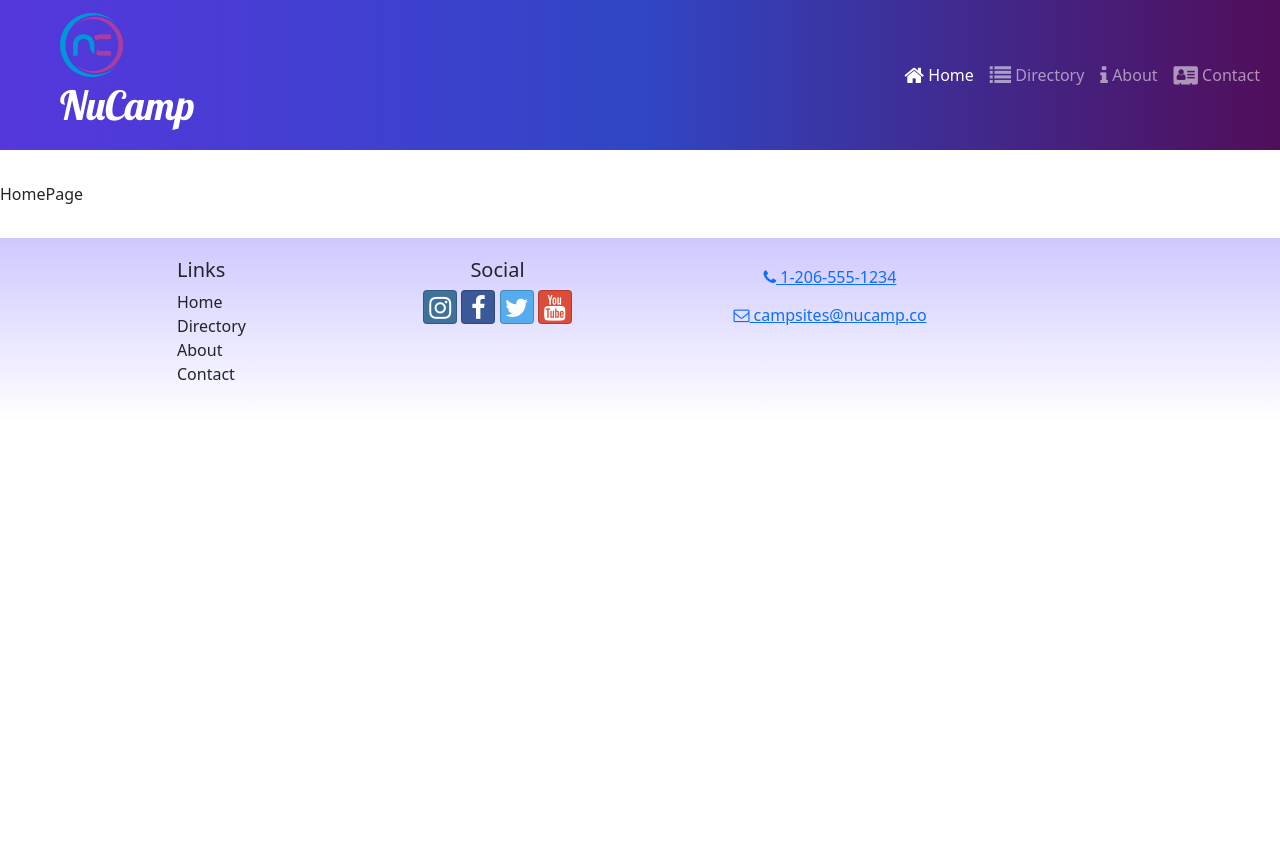
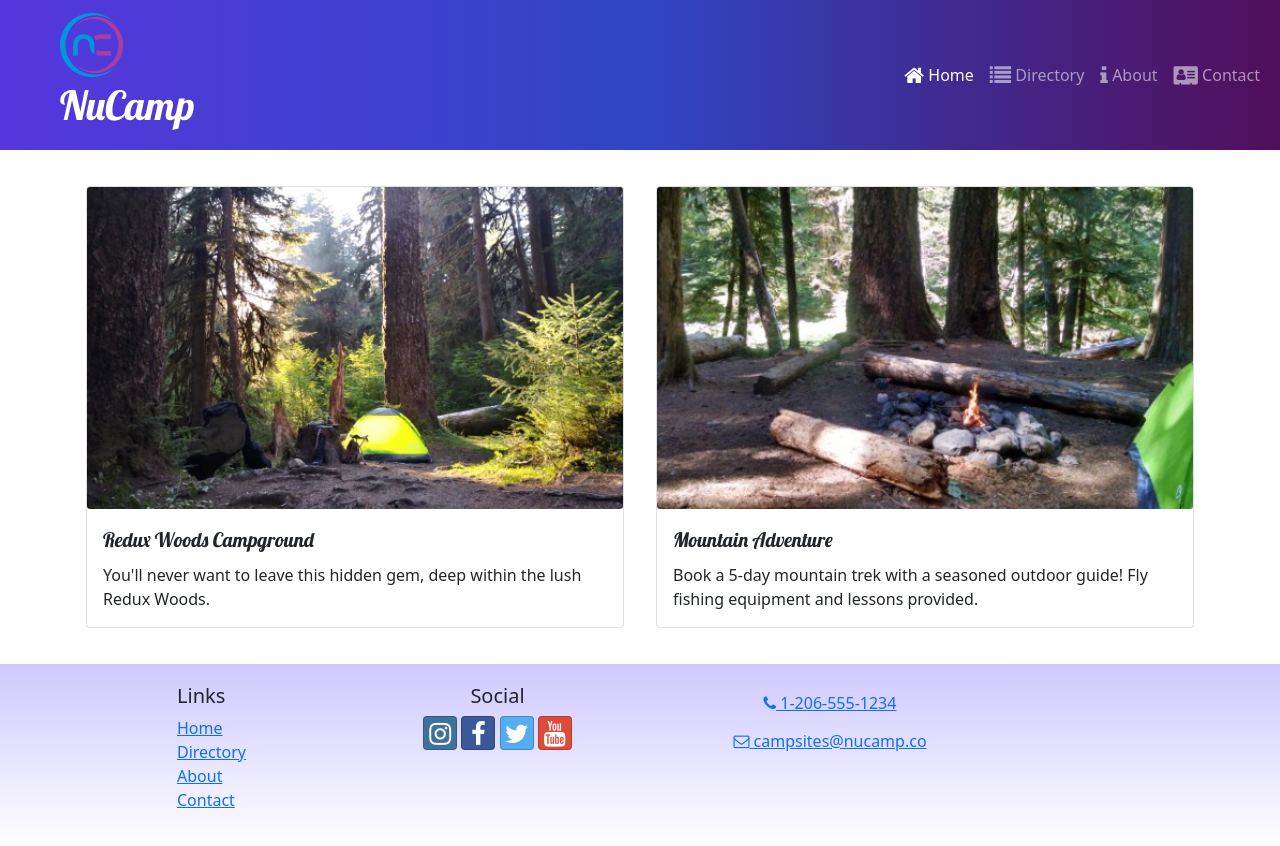
Before and after one commit to naniitsnina/nucampsite-react, a React (Create React App) app: page / in a window 1280 px wide. Before the commit the page ends 800 px from the top, so only its background shows below. Built offline with nearby package versions, Linux system fonts and the light colour scheme.

Commit message:
Homepage Display

```diff
--- a/src/components/Footer.js
+++ b/src/components/Footer.js
@@ -9,16 +9,20 @@
                     <Col xs={{ size: 4, offset: 1 }} sm='2'>
                         <h5>Links</h5>
                         <ul className='list-unstyled'>
-                            <li Link to='/'> Home
+                            <li>
+                                <Link to='/'> Home </Link>
 
                             </li>
-                            <li Link to='/directory'> Directory
+                            <li>
+                                <Link to='/directory'> Directory </Link>
 
                             </li>
-                            <li Link to='/about'> About
+                            <li>
+                                <Link to='/about'> About </Link>
 
                             </li>
-                            <li Link to='/contact'> Contact
+                            <li>
+                                <Link to='/contact'> Contact  </Link>
 
                             </li>
                         </ul>
--- a/src/components/Header.js
+++ b/src/components/Header.js
@@ -1,4 +1,4 @@
-import { Col, Navbar, NavbarBrand } from 'reactstrap';
+import { Navbar, NavbarBrand } from 'reactstrap';
 import NucampLogo from '../app/assets/img/logo.png';
 import {useState} from 'react';
 import { Collapse, NavbarToggler, Nav, NavItem } from 'reactstrap';
--- a/src/features/campsites/campsitesSlice.js
+++ b/src/features/campsites/campsitesSlice.js
@@ -11,3 +11,7 @@
 export const selectCampsiteById = (id) => {
     return CAMPSITES.find((campsite) => campsite.id === id);
 }
+
+export const selectFeaturedCampsite = () => {
+    return CAMPSITES.find((campsite) => campsite.featured)
+}
--- /dev/null
+++ b/src/features/display/DisplayCard.js
@@ -0,0 +1,20 @@
+import {Card, CardImg, CardText, CardBody, CardTitle } from 'reactstrap';
+
+const DisplayCard = ({item}) => {
+    const {image, name, description} = item;
+    return (
+        <Card>
+            <CardImg src={image} alt={name}/>
+            <CardBody>
+                <CardTitle>
+                    {name}
+                </CardTitle>
+                <CardText>
+                    {description}
+                </CardText>
+            </CardBody>
+        </Card>
+    )
+}
+
+export default DisplayCard;
--- /dev/null
+++ b/src/features/display/DisplayList.js
@@ -0,0 +1,22 @@
+import { Col, Row } from 'reactstrap';
+import DisplayCard from './DisplayCard';
+import { selectFeaturedCampsite } from '../campsites/campsitesSlice';
+import { selectFeaturedPromotion } from '../promotions/promotionsSlice';
+
+const DisplayList = () => {
+    const items = [selectFeaturedCampsite(), selectFeaturedPromotion()]
+
+    return(
+        <Row>
+            {items.map((item, idx) => {
+                return (
+                    <Col md className='m-1' key={idx}>
+                        <DisplayCard item={item}/>
+                    </Col>
+                )
+            })}
+        </Row>
+    )
+}
+
+export default DisplayList;
--- /dev/null
+++ b/src/features/promotions/promotionsSlice.js
@@ -0,0 +1,5 @@
+import { PROMOTIONS} from '../../app/shared/PROMOTIONS';
+
+export const selectFeaturedPromotion = () => {
+   return PROMOTIONS.find((promotion) => promotion.featured)
+}
--- a/src/pages/HomePage.js
+++ b/src/pages/HomePage.js
@@ -1,6 +1,11 @@
+import { Container } from 'reactstrap';
+import DisplayList from '../features/display/DisplayList';
+
 const HomePage = () => {
     return (
-        <div>HomePage</div>
+        <Container>
+            <DisplayList/>
+        </Container>
     )
 }
 
```
